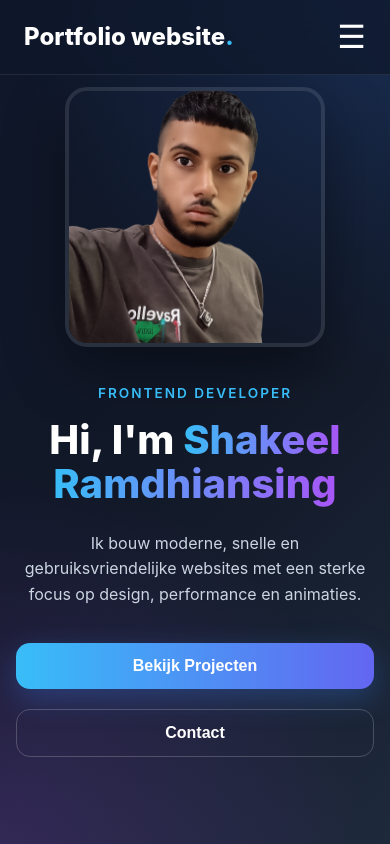
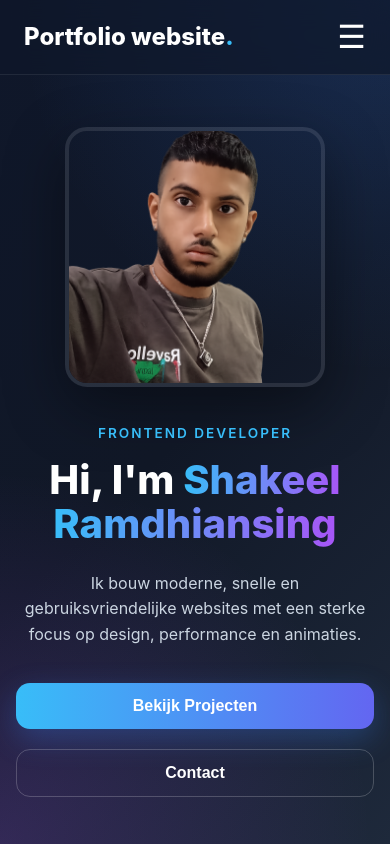
Before and after one commit to Shwek07/shakeel-portfolio, a Next.js app: page / in a window 390 px wide. Shown: the top 844 px of the page. Built offline with nearby package versions, Linux system fonts and the light colour scheme.

Commit message:
fixed padding on navbar and hero section

```diff
--- a/components/Hero/Hero.module.css
+++ b/components/Hero/Hero.module.css
@@ -7,7 +7,7 @@
   position: relative;
   overflow: hidden;
   background: linear-gradient(135deg, #0f172a, #111827, #1e293b);
-  padding: 80px 24px;
+ padding: 140px 24px 80px;
 }
 
 .overlay {
@@ -196,7 +196,7 @@
 /* MOBILE */
 @media (max-width: 640px) {
   .hero {
-    padding: 40px 16px;
+    padding: 120px 16px 40px;
   }
 
   .container {
```
